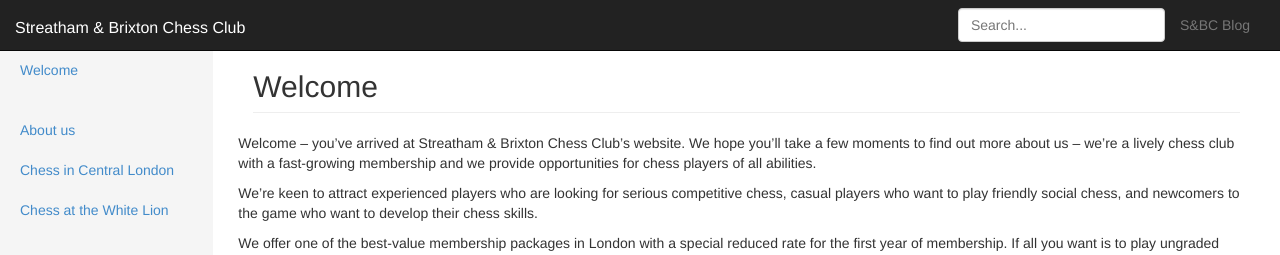
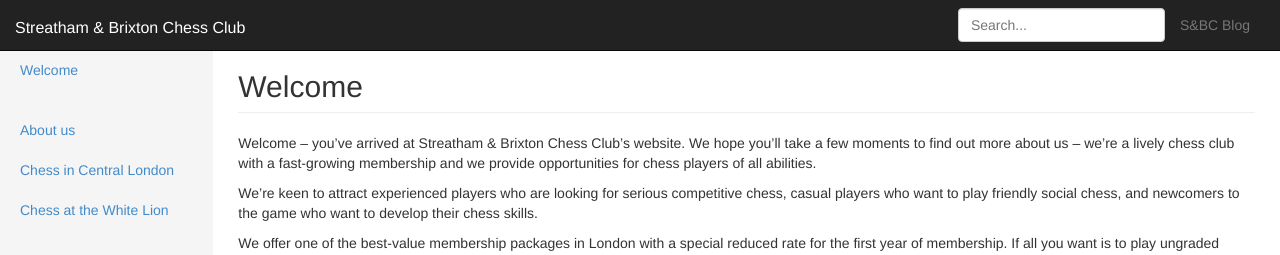
Before and after one commit to streathamchess/streathamchess.github.io, a Jekyll site: the page built from index.md, in a window 1280 px wide. Shown: the top 255 px of the page. Built offline with Jekyll 4.4.1, drawn with Linux system fonts in a browser that asks for light colours; Markdown is read by kramdown in place of the engine named in the settings.

Commit message:
some reformating

```diff
--- a/_layouts/default.html
+++ b/_layouts/default.html
@@ -41,11 +41,11 @@
 			</div>
 
 			<div class="col-sm-9 col-md-10 main" data-spy="scroll" data-target="#sidebar-nav">
-	          <h2 class="page-header">
-    	        {{ page.title }}
-        	  </h2>
+	          <div class="row placeholders">
+	            <h2 class="page-header">
+    	          {{ page.title }}
+        	    </h2>
 
-	          <div class="row placeholders">
     	        {{ content }}
         	  </div>
 	        </div>
--- a/css/styles.css
+++ b/css/styles.css
@@ -4,12 +4,16 @@
  */
 body {
   padding-top: 50px;
-  background-color: #f5f5f5;
+  background-color: #fff;
 }
 footer {
   padding-left: 15px;
   padding-right: 15px;
   background-color: #fff;
+}
+
+#sidebar {
+  background-color: #f5f5f5;
 }
 
 /*
```
